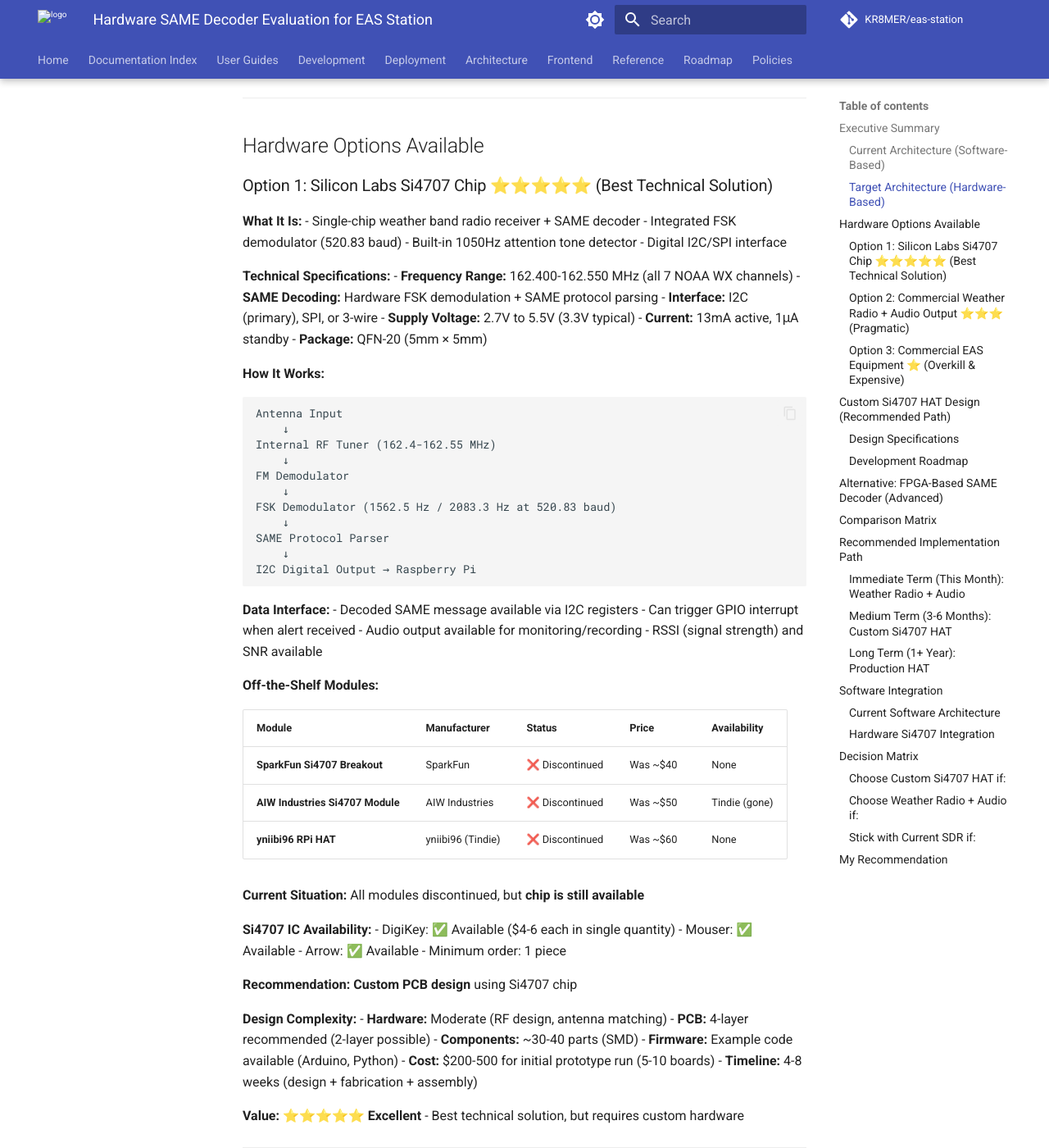
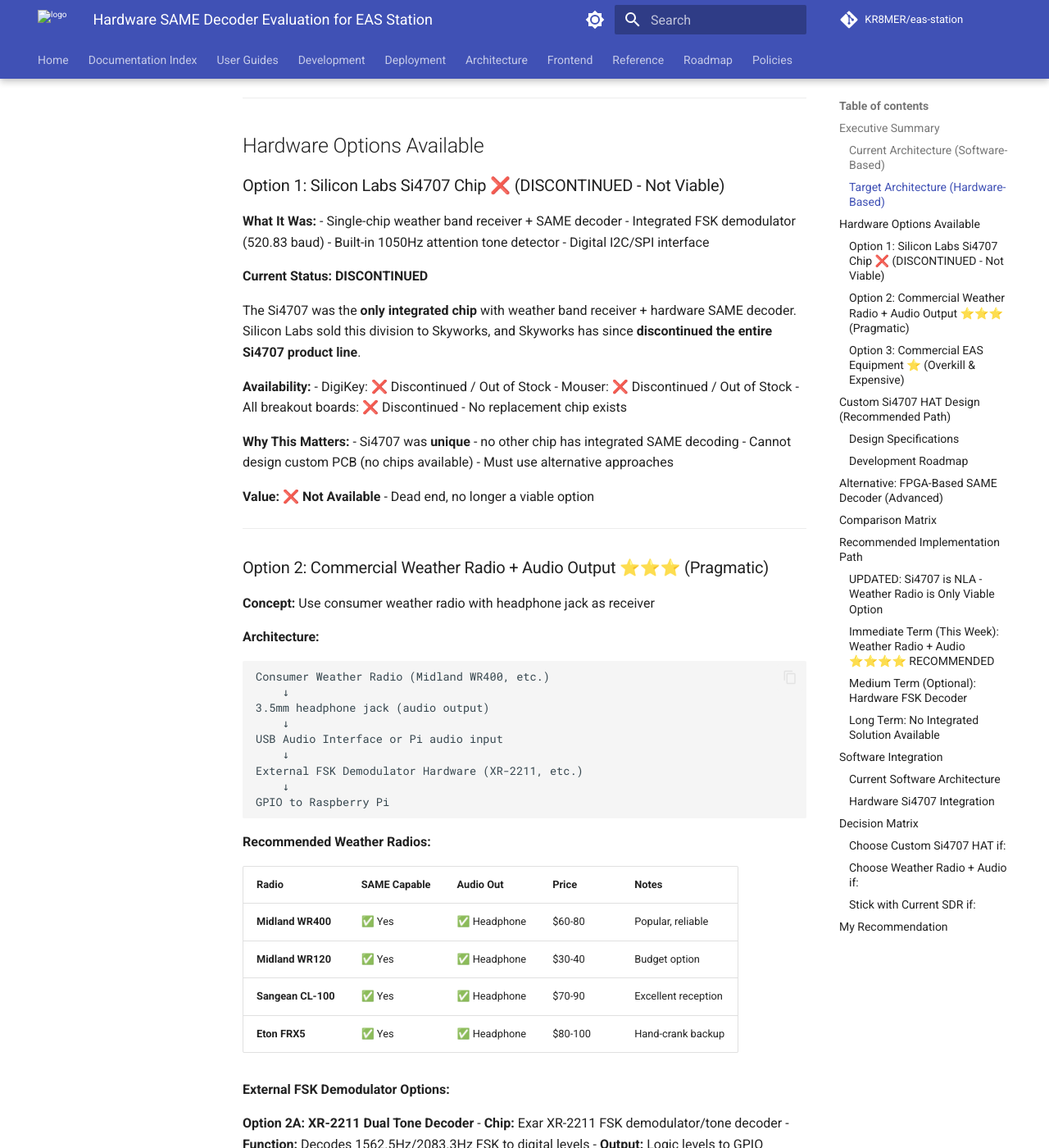
Before and after one commit to KR8MER/eas-station, an MkDocs documentation site: the page built from docs/deployment/HARDWARE_SAME_DECODER_EVALUATION.md, in a window 1280 px wide and 1400 px high, scrolled down 1069 px. Shown: the whole window at 82% size. Built offline with MkDocs 1.6.1 and Material for MkDocs 9.7.7, drawn with Linux system fonts in a browser that asks for light colours; comment, search, counter and statistics services are not loaded; the version menu is left out; some of the changed text lies outside the part shown.

Commit message:
Update hardware SAME decoder evaluation - Si4707 discontinued
The Si4707 chip (only integrated weather radio + SAME decoder) has been
discontinued by Skyworks (acquired from Silicon Labs). Updated evaluation
to reflect this reality:

- Marked Si4707 as ❌ DISCONTINUED - Not Viable
- Removed custom Si4707 PCB HAT as medium-term option
- Updated recommendation to weather radio + audio interface as only
  practical hardware solution
- Added note about optional XR-2211 FSK demodulator for hardware decoding

Based on user feedback that "The 4707 is nla" (No Longer Available).

````diff
--- a/docs/deployment/HARDWARE_SAME_DECODER_EVALUATION.md
+++ b/docs/deployment/HARDWARE_SAME_DECODER_EVALUATION.md
@@ -53,70 +53,30 @@ Alert Database & Actions
 
 ## Hardware Options Available
 
-### Option 1: Silicon Labs Si4707 Chip ⭐⭐⭐⭐⭐ (Best Technical Solution)
+### Option 1: Silicon Labs Si4707 Chip ❌ (DISCONTINUED - Not Viable)
 
-**What It Is:**
-- Single-chip weather band radio receiver + SAME decoder
+**What It Was:**
+- Single-chip weather band receiver + SAME decoder
 - Integrated FSK demodulator (520.83 baud)
 - Built-in 1050Hz attention tone detector
 - Digital I2C/SPI interface
 
-**Technical Specifications:**
-- **Frequency Range:** 162.400-162.550 MHz (all 7 NOAA WX channels)
-- **SAME Decoding:** Hardware FSK demodulation + SAME protocol parsing
-- **Interface:** I2C (primary), SPI, or 3-wire
-- **Supply Voltage:** 2.7V to 5.5V (3.3V typical)
-- **Current:** 13mA active, 1μA standby
-- **Package:** QFN-20 (5mm × 5mm)
+**Current Status: DISCONTINUED**
 
-**How It Works:**
-```
-Antenna Input
-    ↓
-Internal RF Tuner (162.4-162.55 MHz)
-    ↓
-FM Demodulator
-    ↓
-FSK Demodulator (1562.5 Hz / 2083.3 Hz at 520.83 baud)
-    ↓
-SAME Protocol Parser
-    ↓
-I2C Digital Output → Raspberry Pi
-```
+The Si4707 was the **only integrated chip** with weather band receiver + hardware SAME decoder. Silicon Labs sold this division to Skyworks, and Skyworks has since **discontinued the entire Si4707 product line**.
 
-**Data Interface:**
-- Decoded SAME message available via I2C registers
-- Can trigger GPIO interrupt when alert received
-- Audio output available for monitoring/recording
-- RSSI (signal strength) and SNR available
+**Availability:**
+- DigiKey: ❌ Discontinued / Out of Stock
+- Mouser: ❌ Discontinued / Out of Stock
+- All breakout boards: ❌ Discontinued
+- No replacement chip exists
 
-**Off-the-Shelf Modules:**
+**Why This Matters:**
+- Si4707 was **unique** - no other chip has integrated SAME decoding
+- Cannot design custom PCB (no chips available)
+- Must use alternative approaches
 
-| Module | Manufacturer | Status | Price | Availability |
-|--------|-------------|--------|-------|--------------|
-| **SparkFun Si4707 Breakout** | SparkFun | ❌ Discontinued | Was ~$40 | None |
-| **AIW Industries Si4707 Module** | AIW Industries | ❌ Discontinued | Was ~$50 | Tindie (gone) |
-| **yniibi96 RPi HAT** | yniibi96 (Tindie) | ❌ Discontinued | Was ~$60 | None |
-
-**Current Situation:** All modules discontinued, but **chip is still available**
-
-**Si4707 IC Availability:**
-- DigiKey: ✅ Available ($4-6 each in single quantity)
-- Mouser: ✅ Available
-- Arrow: ✅ Available
-- Minimum order: 1 piece
-
-**Recommendation:** **Custom PCB design** using Si4707 chip
-
-**Design Complexity:**
-- **Hardware:** Moderate (RF design, antenna matching)
-- **PCB:** 4-layer recommended (2-layer possible)
-- **Components:** ~30-40 parts (SMD)
-- **Firmware:** Example code available (Arduino, Python)
-- **Cost:** $200-500 for initial prototype run (5-10 boards)
-- **Timeline:** 4-8 weeks (design + fabrication + assembly)
-
-**Value:** ⭐⭐⭐⭐⭐ **Excellent** - Best technical solution, but requires custom hardware
+**Value:** ❌ **Not Available** - Dead end, no longer a viable option
 
 ---
 
@@ -360,12 +320,16 @@ Raspberry Pi 40-pin GPIO Header
 
 ## Recommended Implementation Path
 
-### Immediate Term (This Month): Weather Radio + Audio
+### **UPDATED: Si4707 is NLA - Weather Radio is Only Viable Option**
+
+Since the Si4707 chip is discontinued with no replacement, **commercial weather radio + audio interface** is the only practical hardware solution.
+
+### Immediate Term (This Week): Weather Radio + Audio ⭐⭐⭐⭐ RECOMMENDED
 
 **Hardware:**
-1. Purchase Midland WR400 weather radio ($60-80)
+1. Purchase Midland WR400 weather radio ($60-80) - **Amazon has it**
 2. 3.5mm aux cable ($5)
-3. USB audio interface (or use Pi audio input) ($20-50)
+3. USB audio interface ($20-50) OR use Pi audio input
 
 **Software:**
 1. Connect radio audio output to Pi
@@ -374,51 +338,37 @@ Raspberry Pi 40-pin GPIO Header
 
 **Time:** 1-2 days to set up and test
 **Cost:** $85-135
-**Benefit:** Immediate hardware receiver, validates approach
+**Benefit:** Immediate hardware receiver, proven approach
 
 ---
 
-### Medium Term (3-6 Months): Custom Si4707 HAT
+### Medium Term (Optional): Hardware FSK Decoder
 
-**Prerequisites:**
-- Confirmed that weather radio + audio approach works
-- Budget allocated for custom hardware ($200-400)
-- Someone with PCB design skills (or hire designer)
+**If you want to offload FSK decoding from software:**
 
-**Steps:**
-1. Design schematic based on Si4707 reference design
-2. Layout PCB (4-layer recommended)
-3. Order PCB + components
-4. Assemble prototype
-5. Develop Python library
-6. Integrate with EAS Station
+Build XR-2211 FSK demodulator circuit:
+- Takes audio from weather radio
+- Outputs digital levels (mark/space) to GPIO
+- Python reads GPIO bits and parses SAME protocol
 
-**Time:** 8-12 weeks
-**Cost:** $200-400 initial prototype
-**Benefit:** Elegant hardware solution, fully integrated
+**Cost:** $10-20 (XR-2211 chip + passive components)
+**Complexity:** Moderate (analog circuit design)
+**Benefit:** Offloads FSK demodulation to hardware
 
 ---
 
-### Long Term (1+ Year): Production HAT
+### Long Term: No Integrated Solution Available
 
-**If successful:**
-1. Refine design based on prototype testing
-2. Order small production run (10-50 boards)
-3. Potentially sell to community (recoup costs)
-4. Open-source design files
-5. Document thoroughly
+**Reality Check:**
+- ❌ Si4707 chip discontinued (was the only integrated solution)
+- ❌ No replacement chip exists
+- ❌ Custom PCB not viable without chips
+- ✅ Weather radio + audio is the practical long-term solution
 
-**Potential Community Interest:**
-- Amateur radio operators
-- Weather enthusiasts
-- Emergency management professionals
-- Broadcast engineers
-
-**Economics:**
-- Sell HAT for $60-80 (assembled)
-- Cost: $20-30 (components + PCB)
-- Profit: $30-50 per board
-- Break-even: ~10-15 boards
+**Alternatives:**
+1. Continue with weather radio + audio (works well)
+2. Upgrade to commercial EAS equipment ($3,000-$7,000)
+3. Hope for new integrated chip (unlikely - small market)
 
 ---
 
````
